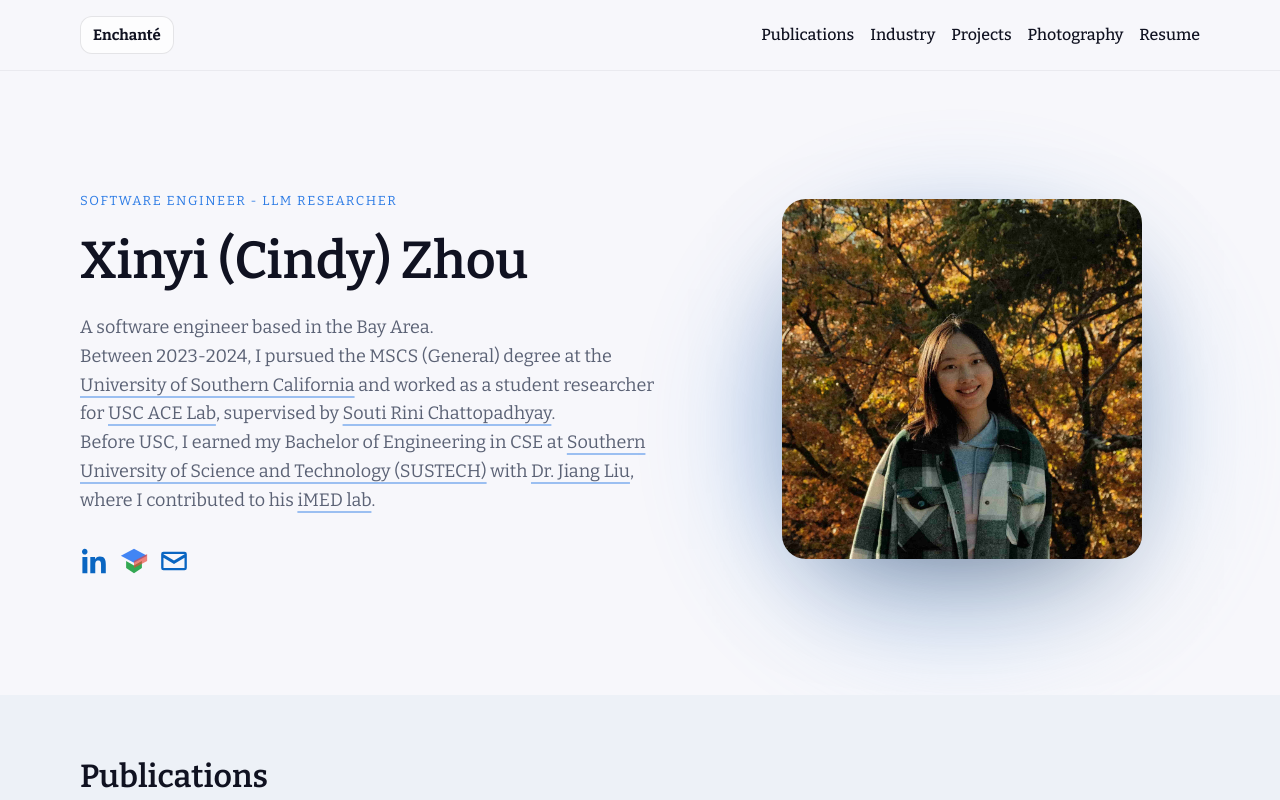
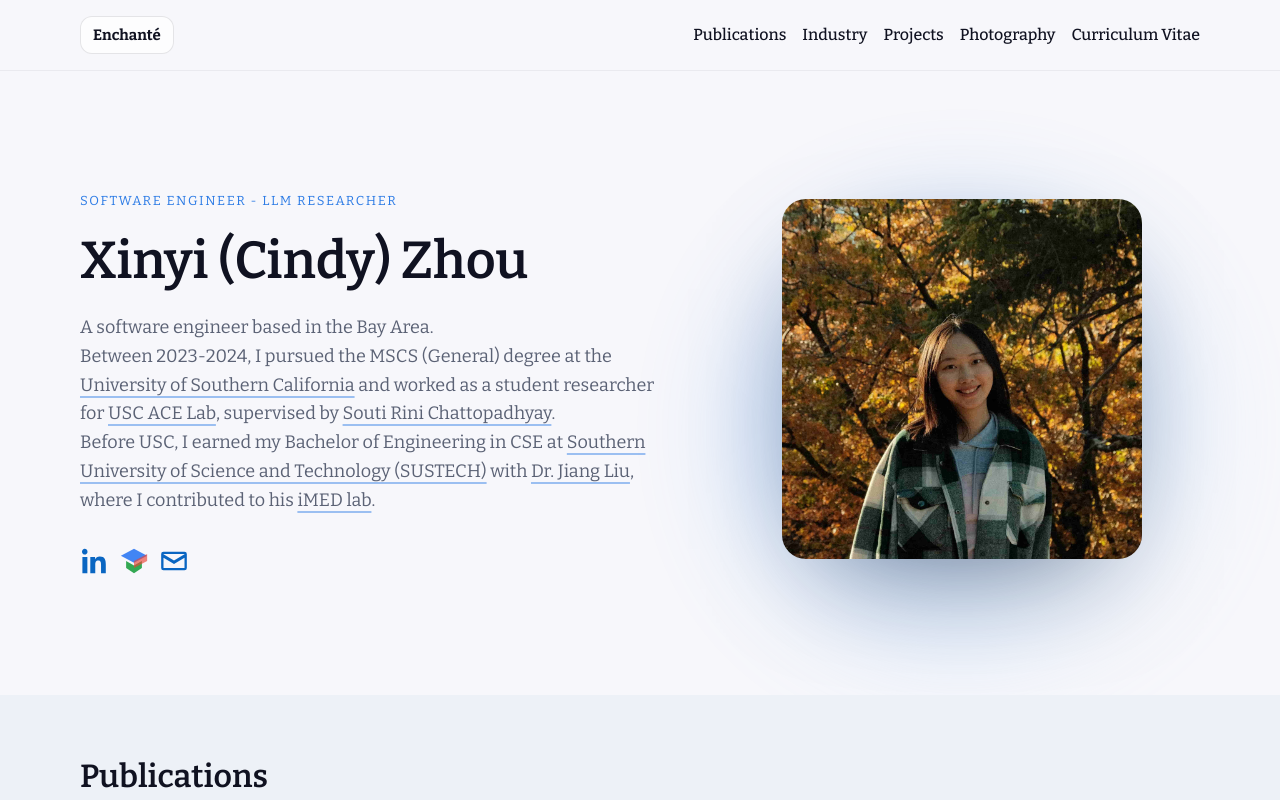
Before and after one commit to CindyChow123/cindychow123.github.io, a React (Vite) app: page / in a window 1280 px wide. Shown: the top 800 px of the page. Built offline with nearby package versions, Linux system fonts and the light colour scheme.

Commit message:
update resume

```diff
--- a/src/content.js
+++ b/src/content.js
@@ -3,7 +3,7 @@ export const navLinks = [
     { label: 'Industry', href: '#industry' },
     { label: 'Projects', href: '#projects' },
     { label: 'Photography', href: '#photography' },
-    { label: 'Resume', href: '/Xinyi_Zhou_Resume.pdf', target: '_blank', rel: 'noopener' },
+    { label: 'Curriculum Vitae', href: '/Xinyi_Zhou_Resume.pdf', target: '_blank', rel: 'noopener' },
 ];
 
 export const hero = {
```
Also changed, not shown: 1 other file (tests, documents, lock files or other folders).
